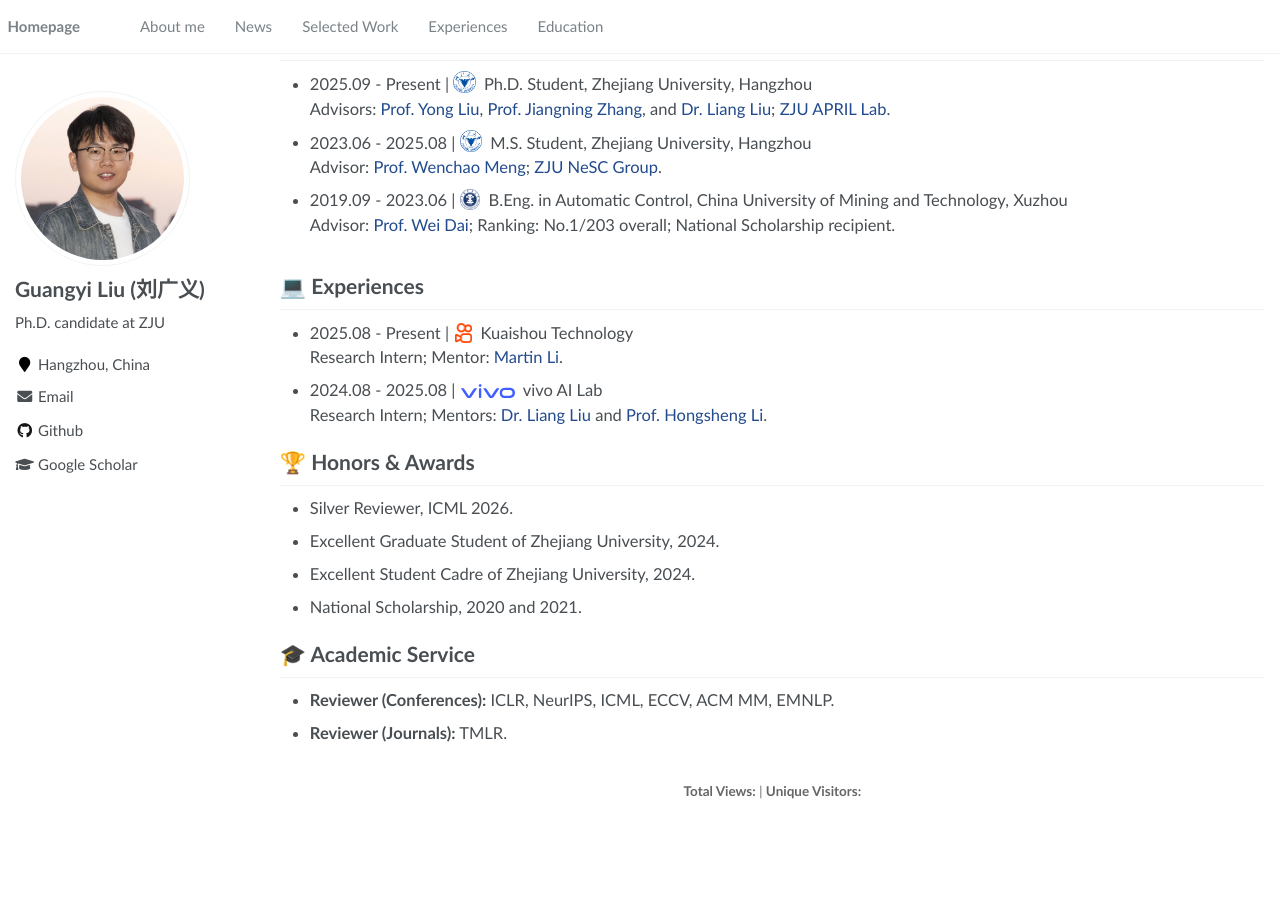
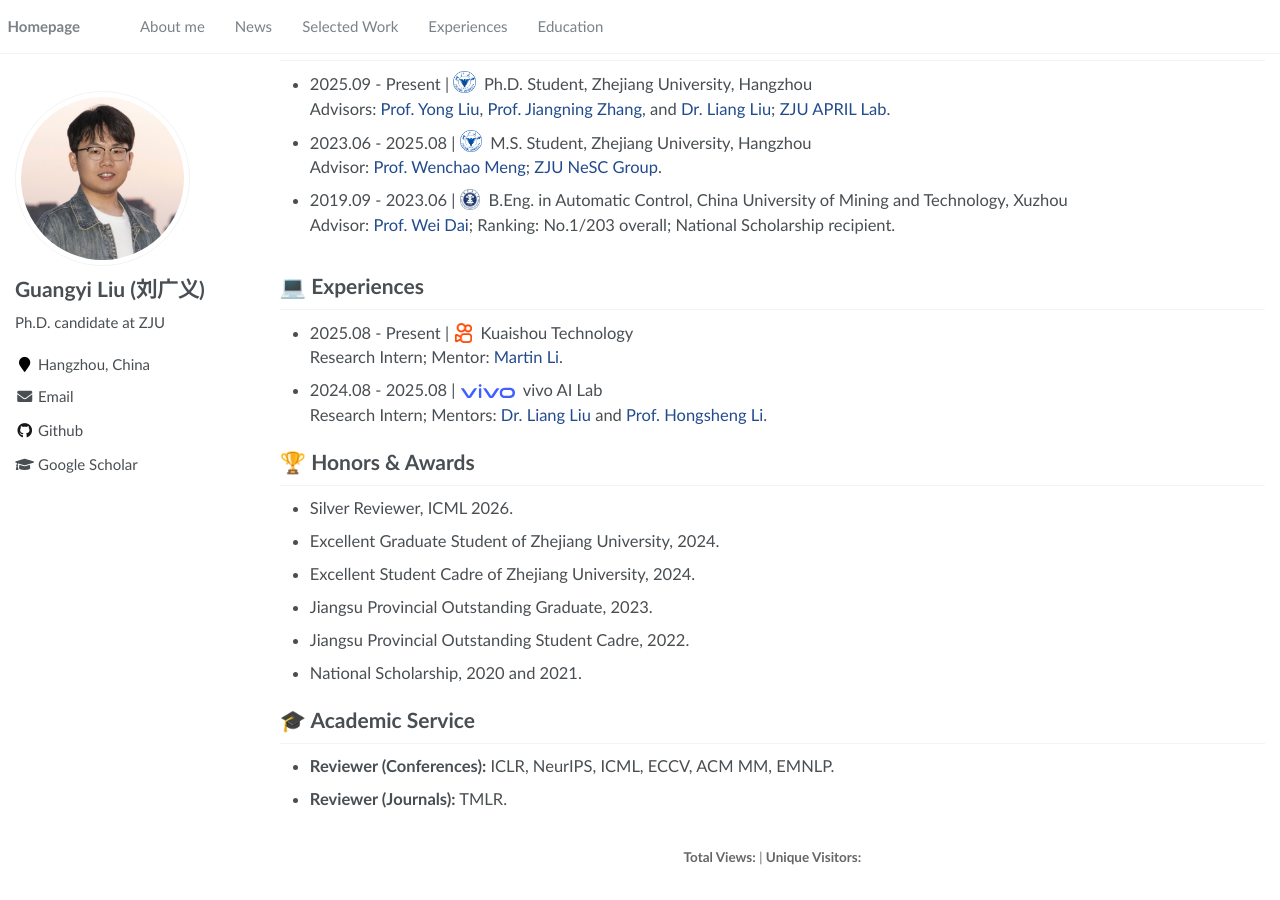
Before and after one commit to lgy0404/lgy0404.github.io, a Jekyll site: the page built from _pages/about.md, in a window 1280 px wide and 900 px high, scrolled down 3202 px. Built offline with Jekyll 4.4.1, drawn with Linux system fonts in a browser that asks for light colours; comment, search, counter and statistics services are not loaded; before the commit the page ends 4036 px from its top, so only the background shows below that.

Commit message:
docs: add undergraduate honors to homepage

```diff
--- a/_pages/about.md
+++ b/_pages/about.md
@@ -372,6 +372,8 @@ I am a Ph.D. candidate in the Department of Control Science and Engineering at Z
 - Silver Reviewer, ICML 2026.
 - Excellent Graduate Student of Zhejiang University, 2024.
 - Excellent Student Cadre of Zhejiang University, 2024.
+- Jiangsu Provincial Outstanding Graduate, 2023.
+- Jiangsu Provincial Outstanding Student Cadre, 2022.
 - National Scholarship, 2020 and 2021.
 
 # 🎓 Academic Service
```
